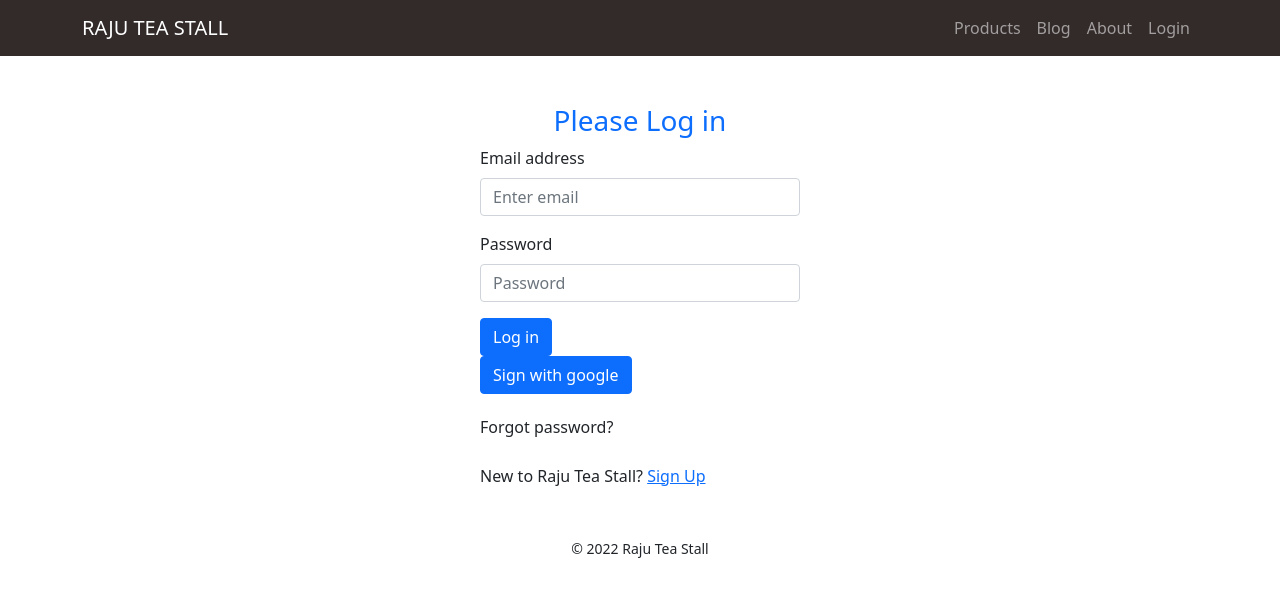
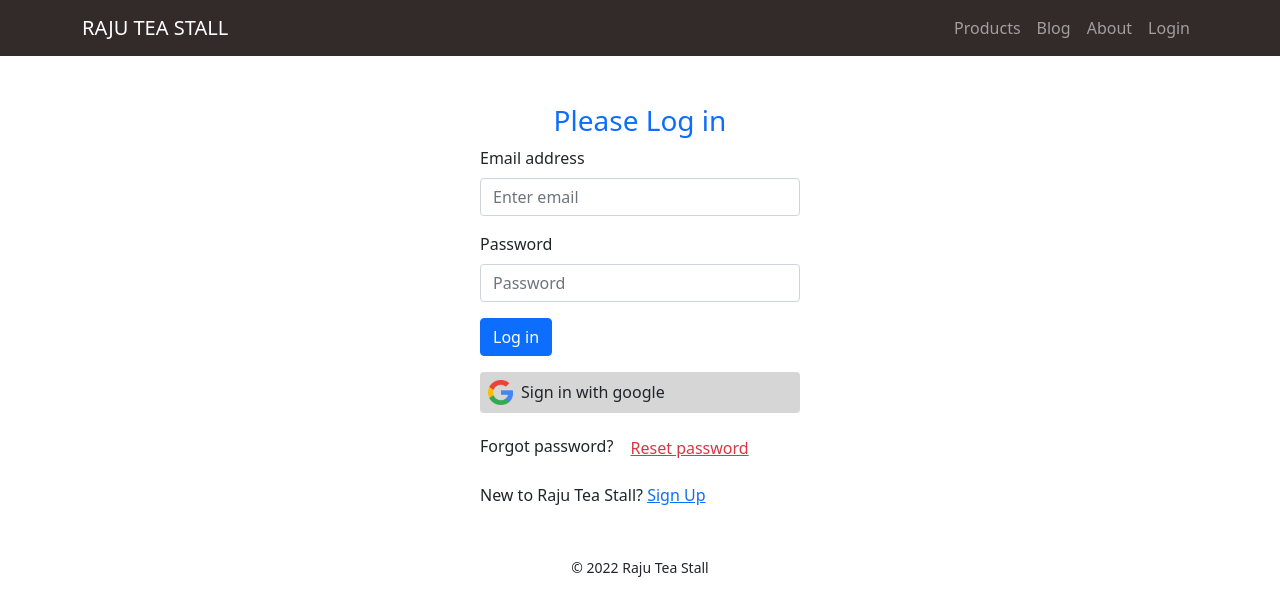
Before and after one commit to faisal-2d/independent-service-provider, a React (Create React App) app: page /login in a window 1280 px wide. Shown: the top 616 px of the page. Built offline with nearby package versions, Linux system fonts and the light colour scheme; no server answers.

Commit message:
log in with google: icon added

```diff
--- a/src/Components/LogIn/LogIn.js
+++ b/src/Components/LogIn/LogIn.js
@@ -1,11 +1,16 @@
-import React, { useEffect } from "react";
+import React, {useState, useEffect, useRef } from "react";
 import { Button, Form } from "react-bootstrap";
 import { useSendPasswordResetEmail, useSignInWithEmailAndPassword, useSignInWithGoogle } from "react-firebase-hooks/auth";
 import { Link, useNavigate, useLocation } from "react-router-dom";
+import { toast, ToastContainer } from "react-toastify";
 import auth from "../../firebase.init";
 import Loading from "../Loading/Loading";
+import googleicon from '../../images/google.png';
+import './Login.css'
 
 const LogIn = () => {
+  const emailRef = useRef('');
+  const passwordRef = useRef('');
   const [signInWithGoogle, googleUser, googleLoading, googleError] = useSignInWithGoogle(auth);
 
   const [signInWithEmailAndPassword, user, loading, error] =
@@ -26,12 +31,24 @@ const LogIn = () => {
     }
   }, [user,googleUser]);
 
+
   const handleFormSubmission = (e) => {
     e.preventDefault();
-    const email = e.target.email.value;
-    const password = e.target.password.value;
+    const email = emailRef.current.value;
+    const password = passwordRef.current.value;
     signInWithEmailAndPassword(email, password);
   };
+
+  const resetPassword = async () => {
+    const email = emailRef.current.value;
+    if (email) {
+        await sendPasswordResetEmail(email);
+        toast('Password reset mail Sent!');
+    }
+    else{
+        toast('please enter your email address');
+    }
+}
 
 
   if (loading || sending) {
@@ -45,12 +62,13 @@ const LogIn = () => {
       <Form onSubmit={handleFormSubmission}>
         <Form.Group className="mb-3" controlId="formBasicEmail">
           <Form.Label>Email address</Form.Label>
-          <Form.Control name="email" type="email" placeholder="Enter email" required />
+          <Form.Control ref={emailRef} name="email" type="email" placeholder="Enter email" required />
         </Form.Group>
 
         <Form.Group className="mb-3" controlId="formBasicPassword">
           <Form.Label>Password</Form.Label>
           <Form.Control
+            ref={passwordRef}
             name="password"
             type="password"
             placeholder="Password"
@@ -60,18 +78,19 @@ const LogIn = () => {
           Log in
         </Button>
       </Form>
-      <Button variant="primary" onClick={() => signInWithGoogle()} >
-          Sign with google
-        </Button>
+      <div className="d-flex text-center my-3 google-btn p-2 rounded pe-auto" onClick={() => signInWithGoogle()} >
+         <img className="googleicon" src={googleicon} alt="" /> <span className="ms-2">Sign in with google</span>
+        </div>
 
       <p className="mt-3">
-        Forgot password? <button className="btn btn-link text-white">Reset password</button>
+        Forgot password? <button  onClick={resetPassword} className="btn btn-link text-danger">Reset password</button>
       </p>
 
 
       <p className="mt-3">
         New to Raju Tea Stall? <Link to="/signup">Sign Up</Link>
       </p>
+      <ToastContainer />
     </div>
   );
 };
--- /dev/null
+++ b/src/Components/LogIn/Login.css
@@ -0,0 +1,8 @@
+.googleicon{
+    width: 25px;
+}
+
+.google-btn{
+    background-color: rgb(214, 214, 214);
+    cursor: pointer;
+}
--- a/src/Components/SignUp/SignUp.js
+++ b/src/Components/SignUp/SignUp.js
@@ -6,6 +6,8 @@ import { toast, ToastContainer } from "react-toastify";
 import auth from "../../firebase.init";
 import Loading from "../Loading/Loading";
 import Welcome from "../Welcome/Welcome";
+import googleicon from '../../images/google.png';
+
 
 const SignUp = () => {
   const [existUuser] = useAuthState(auth);
@@ -75,9 +77,10 @@ const SignUp = () => {
           Sign up
         </Button>
       </Form>
-      <Button variant="primary" onClick={() => signInWithGoogle()} >
-          Sign with google
-        </Button>
+      <div className="d-flex text-center my-3 google-btn p-2 rounded pe-auto" onClick={() => signInWithGoogle()} >
+         <img className="googleicon" src={googleicon} alt="" /> <span className="ms-2">Sign in with google</span>
+        </div>
+
 
       <p className="mt-3">
         Already have an account? <Link to="/login">Log in</Link>
```
Also changed, not shown: src/images/google.png (added).
